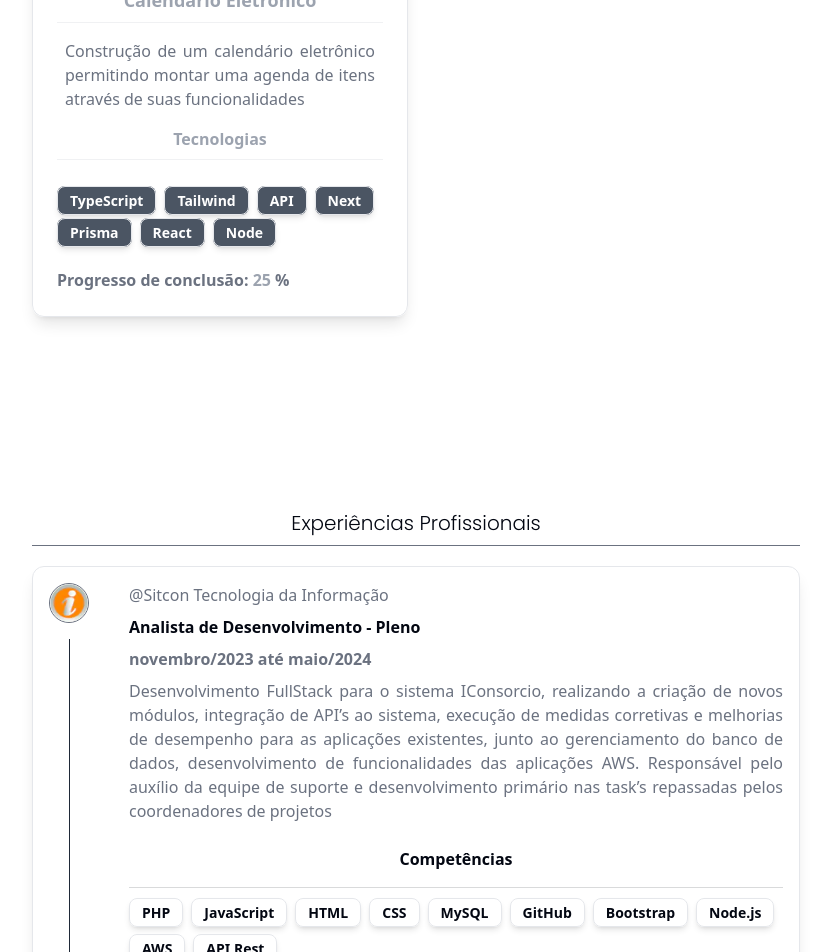
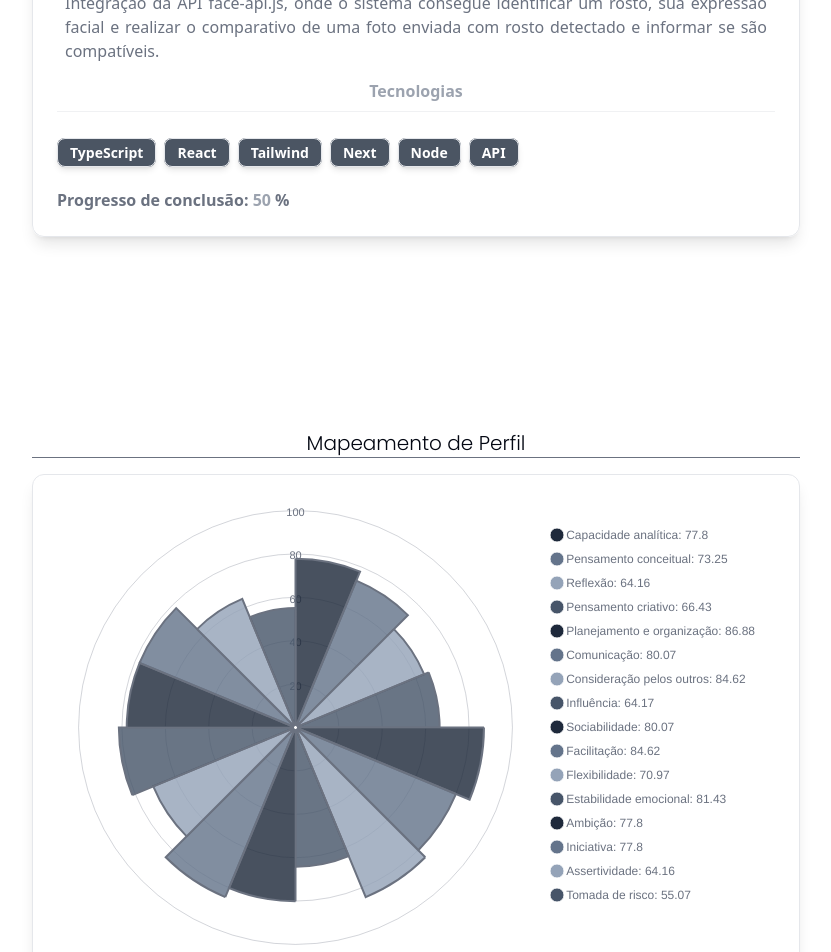
Before and after one commit to taynanhott/portfolio, a Next.js app: page /home in a window 1280 px wide. Shown: the part 1760-2712 px from the top of the page, without its empty margins (224-1055 px from the left). Built offline with nearby package versions, Linux system fonts and the light colour scheme.

Commit message:
Add Graph Perfil

```diff
--- a/package.json
+++ b/package.json
@@ -26,6 +26,7 @@
     "@tsparticles/all": "^3.3.0",
     "@tsparticles/engine": "^3.3.0",
     "@tsparticles/react": "^3.0.0",
+    "apexcharts": "^3.49.1",
     "canvas": "^2.11.2",
     "class-variance-authority": "^0.7.0",
     "clsx": "^2.1.0",
@@ -37,6 +38,7 @@
     "next": "14.1.4",
     "next-themes": "^0.3.0",
     "react": "^18",
+    "react-apexcharts": "^1.4.1",
     "react-day-picker": "^8.10.0",
     "react-dom": "^18",
     "react-resizable-panels": "^2.0.16",
--- a/src/app/home/page.tsx
+++ b/src/app/home/page.tsx
@@ -4,6 +4,7 @@ import { Title } from '@/components/Html/Body/Title/title';
 import Presentation from '@/components/Html/Body/Presentation/presentation';
 import Experience from '@/components/Html/Body/Experience/experience';
 import Project from '@/components/Html/Body/Project/project';
+import Perfil from '@/components/Html/Body/Perfil';
 
 export default function Home() {
 
@@ -15,6 +16,9 @@ export default function Home() {
         <div className="items-center mt-12 md:mt-24 lg:mt-48">
           <Project />
         </div>
+        <div className="items-center mt-12 md:mt-24 lg:mt-48 max-w-3xl mx-auto">
+          <Perfil />
+        </div>
         <div className="max-w-3xl mx-auto flex gap-10 md:gap-4 lg:gap-16 flex-col md:flex-row mt-12 md:mt-24 lg:mt-48">
           <div className="flex flex-col">
             <Experience />
--- /dev/null
+++ b/src/components/Html/Body/Perfil/index.tsx
@@ -0,0 +1,78 @@
+import Graph from "@/components/Resources/Graph";
+
+export default function Perfil() {
+
+    const graph = [
+        {
+            options: {
+                chart: {
+                    id: "polarArea" as const,
+                    foreColor: '#6b7280'
+                },
+                stroke: {
+                    colors: ['#6b7280']
+                },
+                labels: [
+                    `Capacidade analítica: 77.8`,
+                    `Pensamento conceitual: 73.25`,
+                    `Reflexão: 64.16`,
+                    `Pensamento criativo: 66.43`,
+                    `Planejamento e organização: 86.88`,
+                    `Comunicação: 80.07`,
+                    `Consideração pelos outros: 84.62`,
+                    `Influência: 64.17`,
+                    `Sociabilidade: 80.07`,
+                    `Facilitação: 84.62`,
+                    `Flexibilidade: 70.97`,
+                    `Estabilidade emocional: 81.43`,
+                    `Ambição: 77.8`,
+                    `Iniciativa: 77.8`,
+                    `Assertividade: 64.16`,
+                    `Tomada de risco: 55.07`,
+                ],
+                legend: {
+                    position: 'right' as const
+                },
+                fill: {
+                    opacity: 0.9,
+                    colors: [
+                        '#1e293b',
+                        '#64748b',
+                        '#94a3b8',
+                        '#475569',
+                    ]
+                },
+                colors: [
+                    '#1e293b',
+                    '#64748b',
+                    '#94a3b8',
+                    '#475569',
+                ],
+                plotOptions: {
+                    polarArea: {
+                        rings: {
+                            strokeWidth: 0.3,
+                            strokeColor: '#6b7280',
+                        },
+                        spokes: {
+                            strokeWidth: 0,
+                        },
+                    },
+                },
+            },
+            series: [77.8, 73.25, 64.16, 66.43, 86.88, 80.07, 84.62, 64.17, 80.07, 84.62, 70.97, 81.43, 77.8, 77.8, 64.16, 55.07],
+            height: 500
+        },
+    ]
+
+    return (
+        <div className="max-w-3xl mx-auto">
+            <div className="flex justify-center text-xl font-poppins text-center pointer-events-none border-b border-gray-500 border-current mb-4">
+                <h1>Mapeamento de Perfil</h1>
+            </div>
+            <div className="mx-auto backdrop-blur-sm rounded-xl border shadow-lg p-6">
+                <Graph components={graph} />
+            </div>
+        </div >
+    )
+}
--- a/src/components/Html/Body/Project/project.tsx
+++ b/src/components/Html/Body/Project/project.tsx
@@ -1,41 +1,39 @@
 import Image from "next/image";
 import { motion } from "framer-motion";
 
-const components: { index: number; title: string; image: string; href: string; progress: number; text: string; tech: string[]; }[] = [
+const components: { title: string; image: string; href: string; progress: number; text: string; tech: string[]; }[] = [
 
     {
-        index: 0,
+        title: "Gerenciador Financeiro",
+        image: "/image/todolist.jpg",
+        href: "https://financial.taynan.dev",
+        progress: 75,
+        text: `Projeto visa facilitar a organização financeira do usuário, com funcionalidades de cadastro de despesas, levantamento do faturamento, planejamento de reservas financeiras entre outras funções.`,
+        tech: ['React', 'TypeScript', `Apex`, `Tailwind`, `Node`, `Next`],
+    },
+    {
         title: "Reconhecimento Facial",
         image: "/image/reconhecimento.jpg",
         href: "https://facial.taynan.dev",
         progress: 50,
         text: `Integração da API face-api.js, onde o sistema consegue identificar um rosto, sua expressão facial e realizar o comparativo de uma foto enviada com rosto detectado e informar se são compatíveis.`,
-        tech: ['TypeScript', 'React', `Tailwind`, `Next`, `Prisma`, `Node`, `API`],
+        tech: ['TypeScript', 'React', `Tailwind`, `Next`, `Node`, `API`],
     },
-    {
-        index: 1,
-        title: "Gerenciador Financeiro (Destaque!)",
-        image: "/image/todolist.jpg",
-        href: "https://financial.taynan.dev",
-        progress: 75,
-        text: `Projeto visa facilitar a organização financeira do usuário, com funcionalidades de cadastro de despesas, levantamento do faturamento, planejamento de reservas financeiras entre outras funções.`,
-        tech: ['React', 'TypeScript', `Tailwind`, `Prisma`, `Next`, `Node`],
-    },
-    {
-        index: 2,
-        title: "Calendário Eletrônico",
-        image: "/image/calendario.jpg",
-        href: "https://calendar.taynan.dev",
-        progress: 25,
-        text: 'Construção de um calendário eletrônico permitindo montar uma agenda de itens através de suas funcionalidades',
-        tech: ['TypeScript', `Tailwind`, `API`, `Next`, `Prisma`, 'React', `Node`],
-    }
+    //{
+    //    title: "Calendário Eletrônico",
+    //    image: "/image/calendario.jpg",
+    //    href: "https://calendar.taynan.dev",
+    //    progress: 25,
+    //    text: 'Construção de um calendário eletrônico permitindo montar uma agenda de itens através de suas funcionalidades',
+    //    tech: ['TypeScript', `Tailwind`, `API`, `Next`, `Prisma`, 'React', `Node`],
+    //}
 ]
 
 function CardProject({ components }) {
-    const listCard = components.map((component: any) => {
+    const listCard = components.map((component: any, index: number) => {
         return (
-            <div key={component.index} className="p-6 mb-12 md:mb-0 lg:mb-0 border hover:z-40 rounded-xl lg:hover:scale-105 backdrop-blur-sm lg:hover:backdrop-blur-md shadow-lg lg:hover:backdrop-brightness-125 transition ease-in-out hover:-translate-y-1 duration-700">
+            //<div key={component.index} className="p-6 mb-12 md:mb-0 lg:mb-0 border hover:z-40 rounded-xl lg:hover:scale-105 backdrop-blur-sm lg:hover:backdrop-blur-md shadow-lg lg:hover:backdrop-brightness-125 transition ease-in-out hover:-translate-y-1 duration-700">
+            <div key={index} className="p-6 mb-12 border hover:z-40 rounded-xl lg:hover:scale-105 backdrop-blur-sm lg:hover:backdrop-blur-md shadow-lg lg:hover:backdrop-brightness-125 transition ease-in-out hover:-translate-y-1 duration-700">
 
                 <a href={component.href}
                     target="_blank"
@@ -93,7 +91,10 @@ export default function Project() {
             <div className="flex justify-center text-xl font-poppins text-center pointer-events-none border-b border-gray-500 border-current mb-4">
                 <h1>Projetos Pessoais</h1>
             </div>
-            <div className="lg:grid gap-4 grid-cols-2">
+            {
+                //<div className="lg:grid gap-4 grid-cols-2">
+            }
+            <div className="">
                 <CardProject components={components} />
             </div>
         </div>
--- /dev/null
+++ b/src/components/Resources/Graph/index.tsx
@@ -0,0 +1,72 @@
+"use client"
+
+import React from "react";
+import dynamic from 'next/dynamic';
+const Chart = dynamic(() => import('react-apexcharts'), { ssr: false });
+
+interface Props {
+    components: {
+        options: {
+            chart: {
+                id: "area" | "line" | "donut" | "bar" | "pie" | "radialBar" | "scatter" | "bubble" | "heatmap" | "candlestick" | "boxPlot" | "radar" | "polarArea" | "rangeBar" | "rangeArea" | "treemap" | undefined,
+                foreColor?: string
+            },
+            xaxis?: {
+                categories: string[]
+            },
+            labels?: string[],
+            colors?: string[],
+            legend?: {
+                position: "bottom" | "left" | "right" | "top" | undefined
+            },
+            dataLabels?: {
+                enabled?: boolean,
+                style?: {
+                    colors: string[]
+                }
+            },
+            stroke?: {
+                colors: string[]
+            },
+            fill?: {
+                opacity?: number,
+                colors?: string[]
+            },
+            plotOptions?: {
+                polarArea: {
+                    rings: {
+                        strokeWidth: number,
+                        strokeColor: string,
+                    },
+                    spokes: {
+                        strokeWidth: number,
+                    },
+                },
+            },
+        },
+        series: number[] | {
+            name: string,
+            data: number[]
+        }[],
+        height?: number
+    }[],
+}
+
+function Graph({ components }: Props) {
+    return (
+        <>
+            {components.map(component => (
+                <Chart
+                    key={component.options.chart.id}
+                    className={``}
+                    options={component.options}
+                    series={component.series}
+                    type={component.options.chart.id}
+                    height={component.height}
+                />
+            ))}
+        </>
+    )
+}
+
+export default Graph;
--- a/src/components/use-dimensions.tsx
+++ b/src/components/use-dimensions.tsx
@@ -6,7 +6,7 @@ export const useDimensions = (ref: React.RefObject<HTMLElement>) => {
   useEffect(() => {
     dimensions.current.width = ref.current.offsetWidth;
     dimensions.current.height = ref.current.offsetHeight;
-  }, []);
+  }, [ref]);
 
   return dimensions.current;
 };
```
Also changed, not shown: 1 other file (tests, documents, lock files or other folders).
